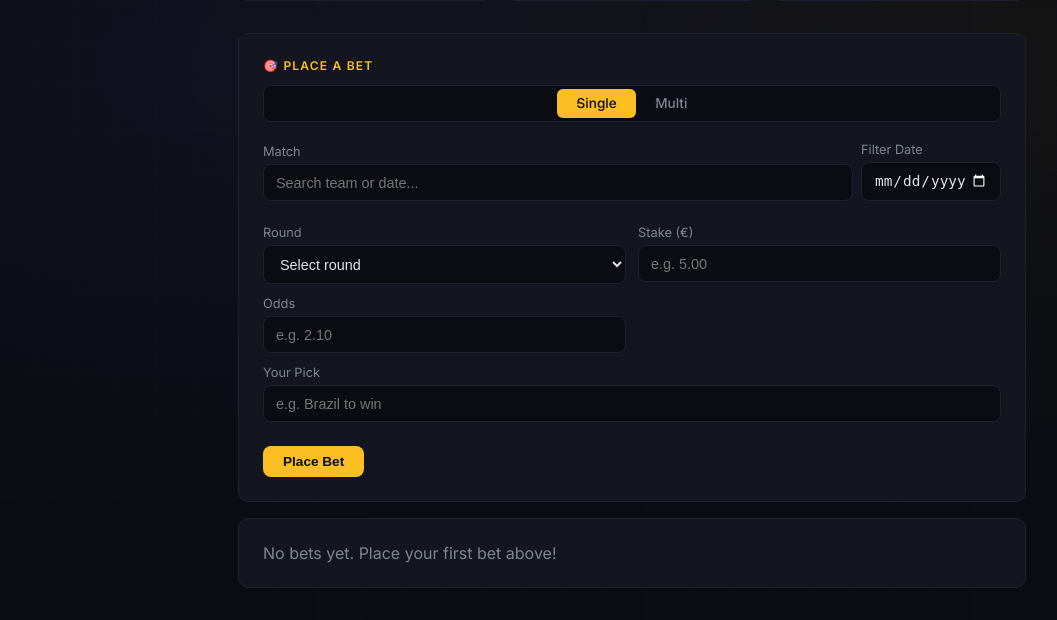
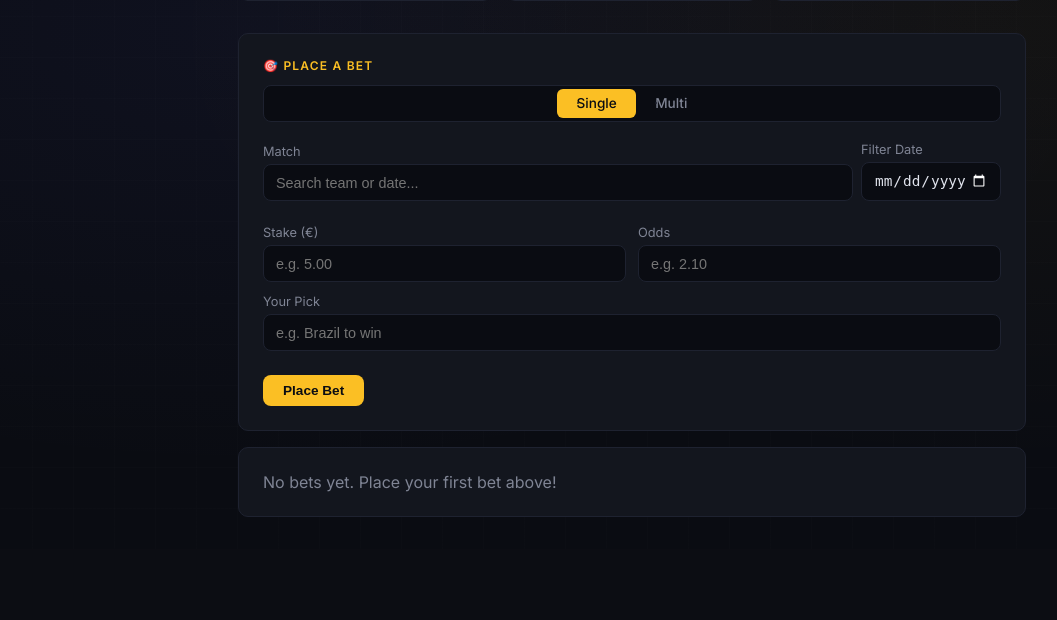
Before and after one commit to jalrego/betting-club, a Flask app: page /dashboard in a window 1280 px wide. Shown: the part 486-1106 px from the top of the page, without its empty margins (8-1065 px from the left). After the commit the page ends 1003 px from the top, so only its background shows below. Run offline with Flask 3, Linux system fonts and the light colour scheme; the visitor is signed in with stand-in values (Sample User, id 1); data comes from the database, SQL or seed files in the repository; data that the repository does not hold is empty; some libraries are stand-ins or nearby versions.

Commit message:
remove round selector from single bet; resolve round from fixtures by match_number

```diff
--- a/app.py
+++ b/app.py
@@ -619,7 +619,6 @@ def dashboard():
                            activity=activity,
                            fixtures=fixtures_for_select,
                            balance_history=balance_history,
-                           rounds=ROUNDS,
                            starting=STARTING_BALANCE / 100.0)
 
 
@@ -627,7 +626,6 @@ def dashboard():
 @login_required
 def new_bet():
     bet_type = request.form.get('bet_type', 'single')
-    round_ = request.form.get('round', '').strip()
     stake_str = request.form.get('stake', '').strip()
     odds_str = request.form.get('odds', '').strip()
 
@@ -650,12 +648,18 @@ def new_bet():
     else:
         match_info = request.form.get('match_info', '').strip()
         pick = request.form.get('pick', '').strip()
-        if not all([match_info, round_, stake_str, odds_str, pick]):
+        match_number = request.form.get('match_number', type=int)
+        if not all([match_info, stake_str, odds_str, pick]):
             flash('All bet fields are required.', 'danger')
             return redirect(url_for('dashboard'))
+        # look up round from the selected fixture
+        if match_number:
+            row = query(f'SELECT round FROM fixtures WHERE match_number = {p()}', (match_number,)).fetchone()
+            round_ = row['round'] if row else ''
+        else:
+            round_ = ''
         selections_json = None
         bet_type = 'single'
-        match_number = request.form.get('match_number', type=int)
 
     try:
         stake_raw = float(stake_str)
@@ -692,7 +696,7 @@ def new_bet():
         'INSERT INTO bets (user_id, match_info, round, stake, odds, pick, bet_type, selections, match_number) '
         f'VALUES ({p()}, {p()}, {p()}, {p()}, {p()}, {p()}, {p()}, {p()}, {p()})',
         (session['user_id'], match_info, round_, stake, odds, pick, bet_type, selections_json,
-         request.form.get('match_number', type=int))
+         match_number)
     )
     db.commit()
     # record balance after bet placed
--- a/templates/dashboard.html
+++ b/templates/dashboard.html
@@ -129,15 +129,6 @@
         </div>
       </div>
       <div class="form-grid">
-        <div>
-          <label for="round">Round</label>
-          <select name="round" id="round" required class="input">
-            <option value="">Select round</option>
-            {% for r in rounds %}
-              <option value="{{ r }}">{{ r }}</option>
-            {% endfor %}
-          </select>
-        </div>
         <div>
           <label for="stake">Stake (&euro;)</label>
           <input type="number" step="0.01" min="0.01" name="stake" id="stake" required placeholder="e.g. 5.00" inputmode="decimal">
@@ -350,8 +341,6 @@ function filterMatches() {
           document.getElementById('matchSearch').value = text;
           document.getElementById('match_number').value = opt.value;
           document.getElementById('match_info').value = home + ' vs ' + away;
-          var roundSel = document.getElementById('round');
-          if (roundSel) roundSel.value = opt.getAttribute('data-round');
           dd.style.display = 'none';
         };
       })(opt, text);
```
